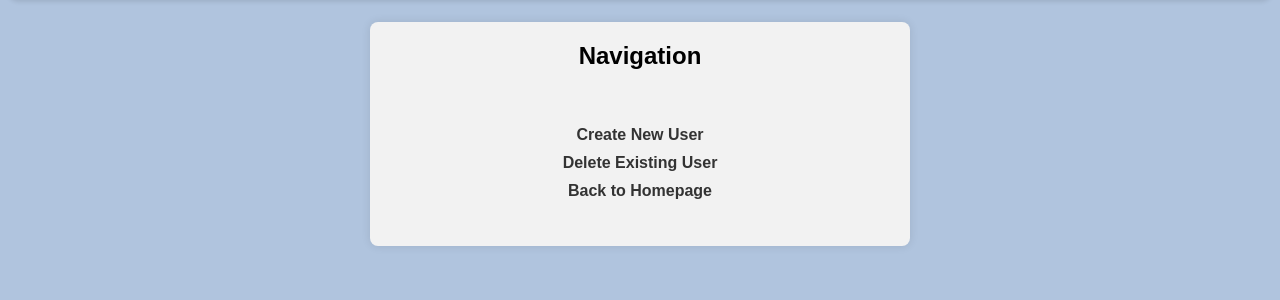
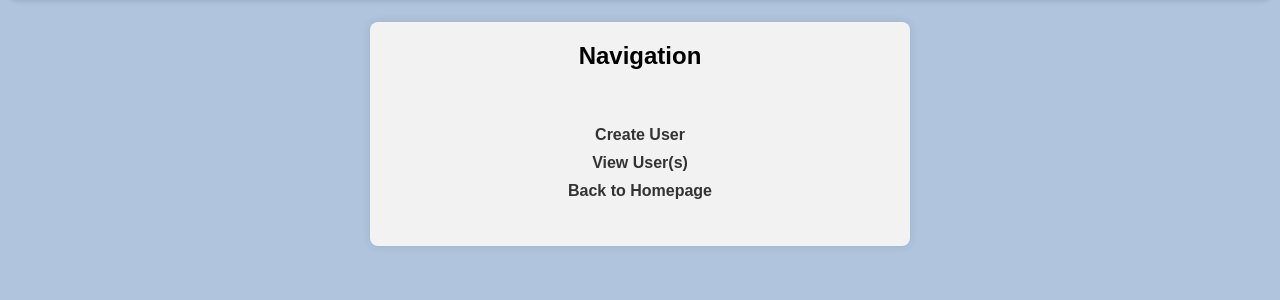
Before and after one commit to JCSelner/TA_Scheduler, a Django app: page /manageUser/ in a window 1280 px wide. Shown: the part 98-398 px from the top of the page. Run offline with Django 5.2, Linux system fonts and the light colour scheme.

Commit message:
Simple Wording Modifications

```diff
--- a/templates/account.html
+++ b/templates/account.html
@@ -12,8 +12,8 @@
 <div class="container center">
     <h2>Navigation</h2>
     <ul>
-        <li><a href='{% url 'createUser' %}'>Create New User</a></li>
-        <li><a href="{% url 'deleteUser' %}">Delete Existing User</a></li>
+        <li><a href='{% url 'createUser' %}'>Create User</a></li>
+        <li><a href="{% url 'deleteUser' %}">View User(s)</a></li>
         <li><a href="{% url 'home' %}">Back to Homepage</a></li>
     </ul>
 </div>
```
